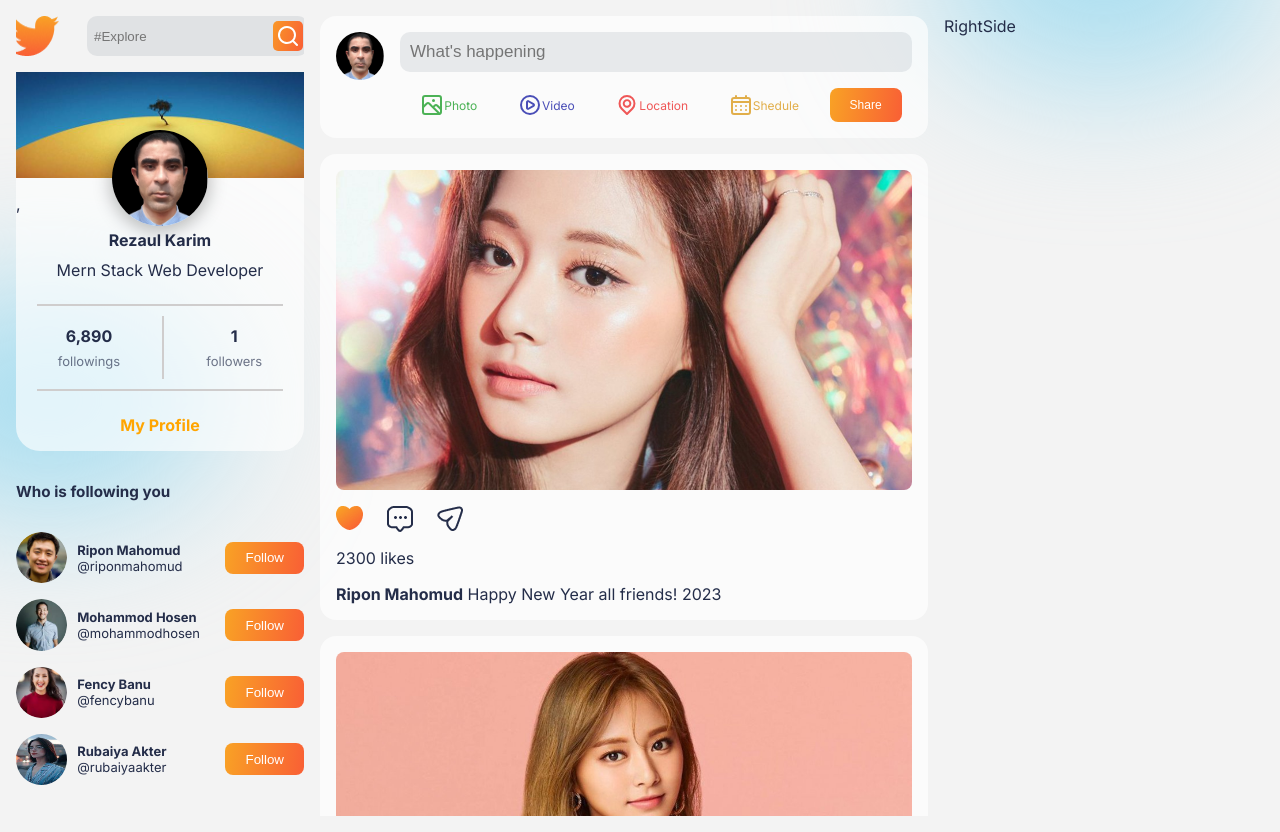
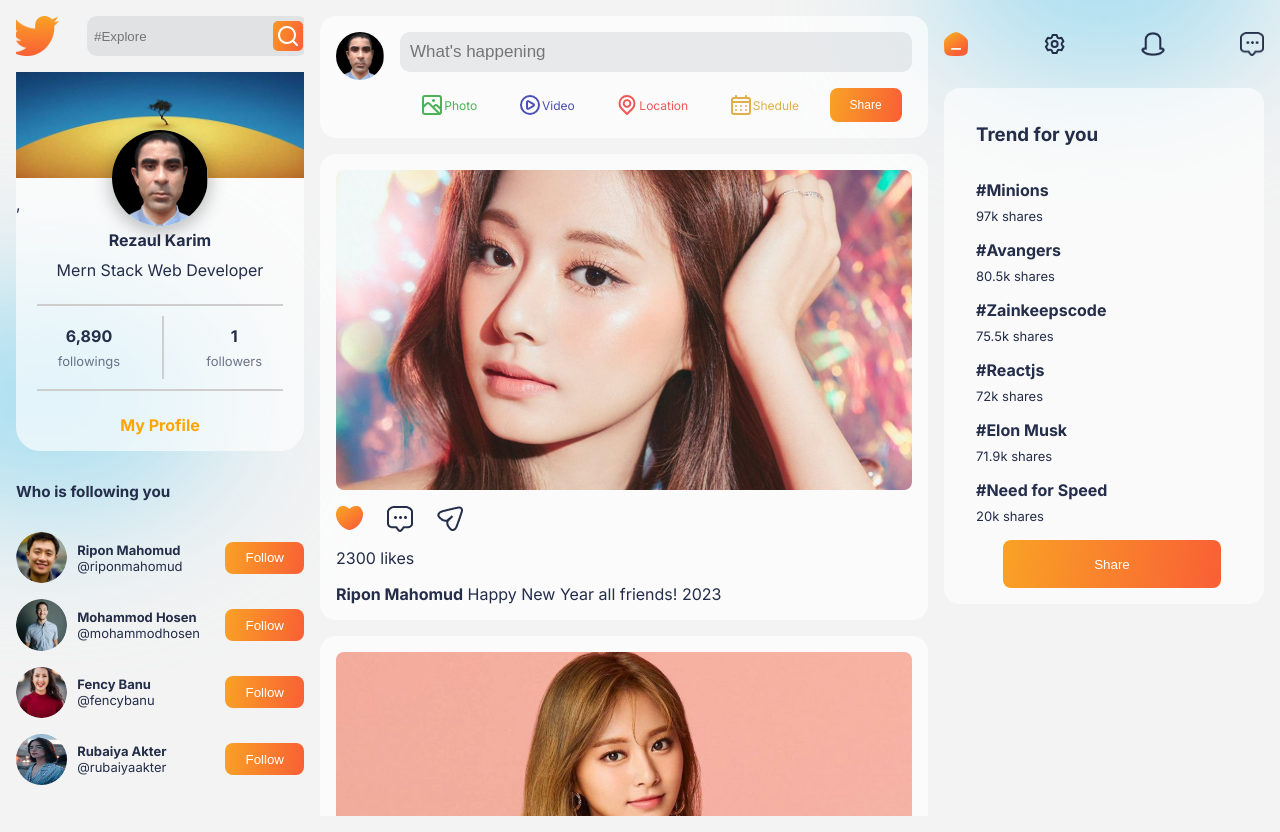
Before and after one commit to rezaul360/SocialMedia-Frontend, a React (Create React App) app: page / in a window 1280 px wide. Built offline with nearby package versions, Linux system fonts and the light colour scheme.

Commit message:
Complete the all RightSide sections

```diff
--- /dev/null
+++ b/src/Data/TrendData.js
@@ -0,0 +1,26 @@
+export const TrendData = [
+  {
+    name: "Minions",
+    shares: 97,
+  },
+  {
+    name: "Avangers",
+    shares: 80.5,
+  },
+  {
+    name: "Zainkeepscode",
+    shares: 75.5,
+  },
+  {
+    name: "Reactjs",
+    shares: 72,
+  },
+  {
+    name: "Elon Musk",
+    shares: 71.9,
+  },
+  {
+    name: "Need for Speed",
+    shares: 20,
+  },
+];
--- a/src/components/Post/Post.css
+++ b/src/components/Post/Post.css
@@ -16,4 +16,8 @@
   display: flex;
   align-items: flex-start;
   gap: 1.5rem;
+  cursor: pointer;
 }
+.ditails > span > b {
+  cursor: pointer;
+}
--- /dev/null
+++ b/src/components/RightSide/RightSide.css
@@ -0,0 +1,17 @@
+.RightSide {
+  height: 100vh;
+  overflow: auto;
+  display: flex;
+  flex-direction: column;
+  gap: 2rem;
+}
+.NavIcons {
+  display: flex;
+  margin-top: 1rem;
+  justify-content: space-between;
+  cursor: pointer;
+}
+.NavIcons > img {
+  width: 1.5rem;
+  height: 1.5rem;
+}
--- /dev/null
+++ b/src/components/RightSide/RightSide.jsx
@@ -0,0 +1,23 @@
+import React from "react";
+import "./RightSide.css";
+import Home from "../../img/home.png";
+import Noti from "../../img/noti.png";
+import Comment from "../../img/comment.png";
+import { UilSetting } from "@iconscout/react-unicons";
+import TrendCard from "../TrendCard/TrendCard";
+
+const RightSide = () => {
+  return (
+    <div className="RightSide">
+      <div className="NavIcons">
+        <img src={Home} alt="" />
+        <UilSetting />
+        <img src={Noti} alt="" />
+        <img src={Comment} alt="" />
+      </div>
+      <TrendCard />
+    </div>
+  );
+};
+
+export default RightSide;
--- /dev/null
+++ b/src/components/TrendCard/TrendCard.css
@@ -0,0 +1,25 @@
+.TrendCard {
+  display: flex;
+  flex-direction: column;
+  gap: 1rem;
+  background-color: var(--cardColor);
+  padding: 1rem;
+  border-radius: 1rem;
+  padding-left: 2rem;
+}
+.Trend {
+  display: flex;
+  flex-direction: column;
+  gap: 0.5rem;
+}
+.Trend > span:nth-of-type(1) {
+  font-weight: bold;
+}
+.Trend > span:nth-of-type(2) {
+  font-size: 13px;
+}
+.r-button {
+  height: 3rem;
+  width: 80%;
+  align-self: center;
+}
--- /dev/null
+++ b/src/components/TrendCard/TrendCard.jsx
@@ -0,0 +1,22 @@
+import React from "react";
+import "./TrendCard.css";
+import { TrendData } from "../../Data/TrendData";
+
+const TrendCard = () => {
+  return (
+    <div className="TrendCard">
+      <h3>Trend for you</h3>
+      {TrendData.map((trend) => {
+        return (
+          <div className="Trend">
+            <span>#{trend.name}</span>
+            <span>{trend.shares}k shares</span>
+          </div>
+        );
+      })}
+      <button className="Button r-button">Share</button>
+    </div>
+  );
+};
+
+export default TrendCard;
--- a/src/components/profileSide/ProfileSide.css
+++ b/src/components/profileSide/ProfileSide.css
@@ -4,4 +4,5 @@
   gap: 1rem;
   align-items: center;
   overflow: auto;
+  height: 100vh;
 }
--- a/src/pages/home/Home.js
+++ b/src/pages/home/Home.js
@@ -1,13 +1,14 @@
 import React from "react";
 import PostSide from "../../components/PostSide/PostSide";
 import ProfileSide from "../../components/profileSide/ProfileSide";
+import RightSide from "../../components/RightSide/RightSide";
 import "./Home.css";
 const Home = () => {
   return (
     <div className="Home">
       <ProfileSide />
       <PostSide />
-      <div className="RightSide">RightSide</div>
+      <RightSide />
     </div>
   );
 };
```
